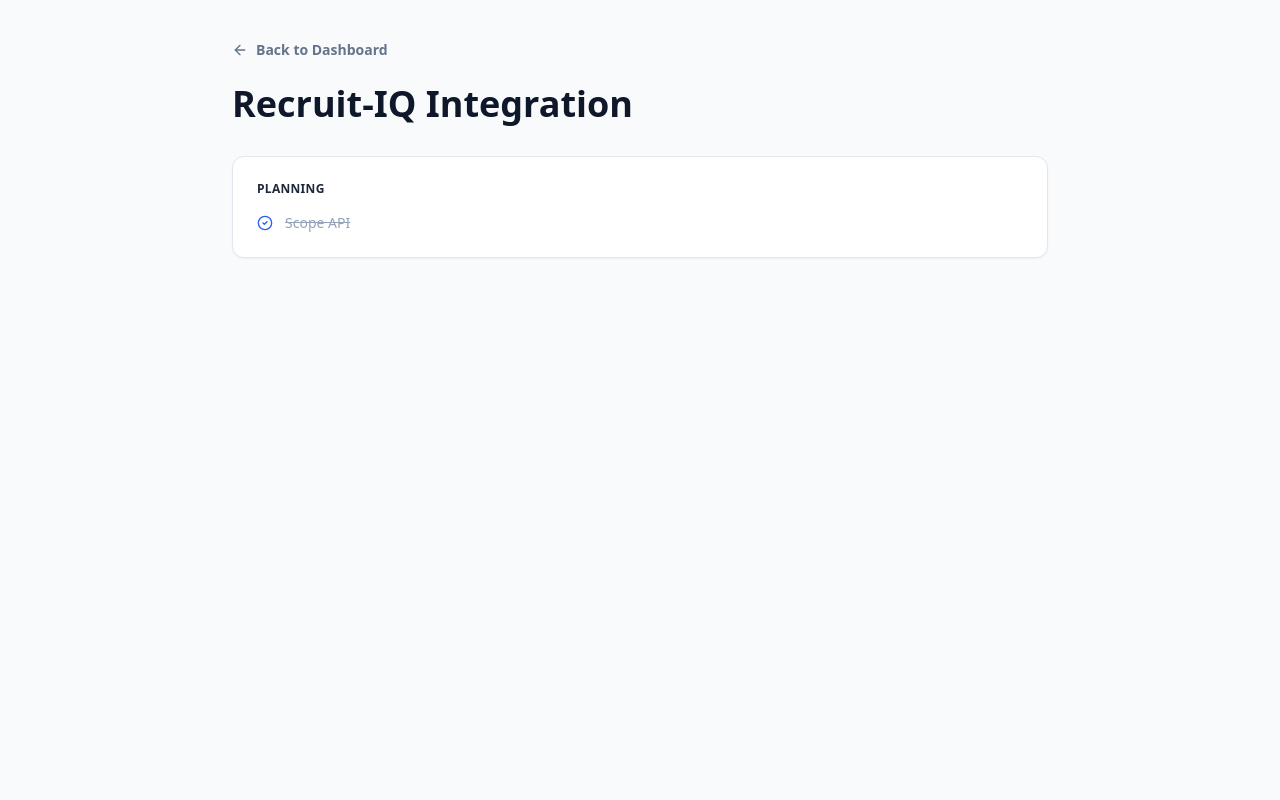
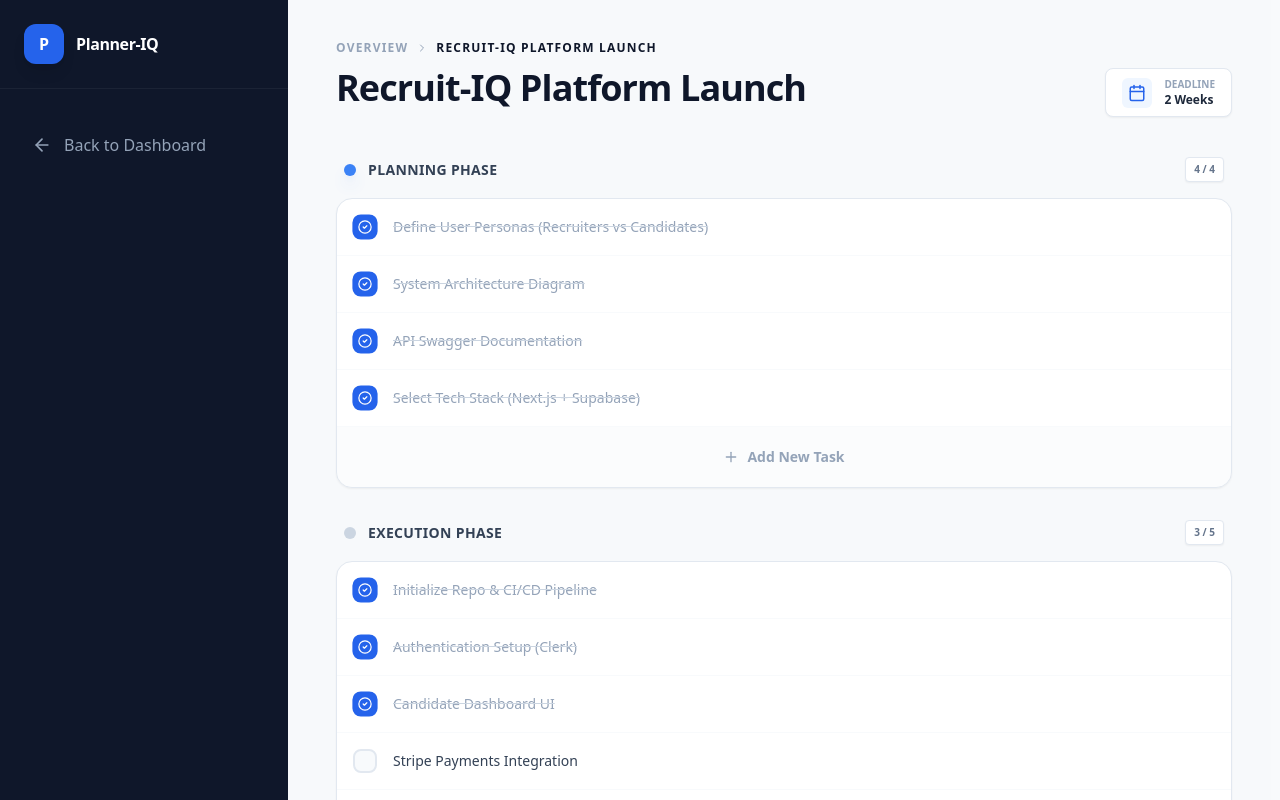
Before and after one commit to dansims2024-afk/Planner-IQ, a Next.js app: page /project/101 in a window 1280 px wide. Shown: the top 800 px of the page. Built offline with nearby package versions, Linux system fonts and the light colour scheme.

Commit message:
Update page.js

```diff
--- a/src/app/project/[id]/page.js
+++ b/src/app/project/[id]/page.js
@@ -2,61 +2,222 @@
 
 import React, { useState, useEffect } from 'react';
 import Link from 'next/link';
-import { CheckCircle2, Plus, ArrowLeft, ChevronRight, Send } from 'lucide-react';
+import {
+  CheckCircle2, Plus, ArrowLeft, ChevronRight, Send, Clock, Calendar
+} from 'lucide-react';
 
-// --- DATA DEFINED LOCALLY (SAFETY FIX) ---
-const INITIAL_PROJECTS = [
+// --- MIRRORED DEMO DATA (Must match Dashboard) ---
+const DEMO_PROJECTS = [
   {
-    id: 101, title: 'Recruit-IQ Integration', type: 'Development', status: 'On Track', deadline: '3 days',
-    phases: [{ id: 1, name: 'Planning', tasks: [{id:1, text:'Scope API', completed:true}] }]
+    id: 101,
+    title: 'Recruit-IQ Platform Launch',
+    type: 'Development',
+    status: 'On Track',
+    currentPhase: 2,
+    nextTask: 'Stripe Integration',
+    deadline: '2 Weeks',
+    phases: [
+      {
+        id: 1,
+        name: 'Planning',
+        tasks: [
+          { id: 1, text: 'Define User Personas (Recruiters vs Candidates)', completed: true },
+          { id: 2, text: 'System Architecture Diagram', completed: true },
+          { id: 3, text: 'API Swagger Documentation', completed: true },
+          { id: 4, text: 'Select Tech Stack (Next.js + Supabase)', completed: true }
+        ]
+      },
+      {
+        id: 2,
+        name: 'Execution',
+        tasks: [
+          { id: 5, text: 'Initialize Repo & CI/CD Pipeline', completed: true },
+          { id: 6, text: 'Authentication Setup (Clerk)', completed: true },
+          { id: 7, text: 'Candidate Dashboard UI', completed: true },
+          { id: 8, text: 'Stripe Payments Integration', completed: false },
+          { id: 9, text: 'Email Notification Service', completed: false }
+        ]
+      },
+      {
+        id: 3,
+        name: 'Review',
+        tasks: [
+          { id: 10, text: 'Internal QA Testing', completed: false },
+          { id: 11, text: 'UAT with Beta Users', completed: false }
+        ]
+      },
+      {
+        id: 4,
+        name: 'Launch',
+        tasks: [
+          { id: 12, text: 'Production Deployment', completed: false },
+          { id: 13, text: 'Go-Live Announcement', completed: false }
+        ]
+      }
+    ]
   },
   {
-    id: 102, title: 'Staff-IQ Launch', type: 'Marketing', status: 'At Risk', deadline: 'Overdue',
-    phases: [{ id: 1, name: 'Planning', tasks: [] }]
+    id: 102,
+    title: 'Q3 Marketing Blitz',
+    type: 'Marketing',
+    status: 'At Risk',
+    currentPhase: 3,
+    nextTask: 'Finalize Ad Spend',
+    deadline: 'Overdue',
+    phases: [
+      { id: 1, name: 'Planning', tasks: [{id:1, text:'Budget Approval', completed:true}] },
+      { id: 2, name: 'Execution', tasks: [{id:2, text:'Create Assets', completed:true}] },
+      { id: 3, name: 'Review', tasks: [{id:3, text:'Legal Review', completed:false}] },
+      { id: 4, name: 'Launch', tasks: [] }
+    ]
   }
 ];
 
 export default function ProjectDetail({ params }) {
   const [project, setProject] = useState(null);
+  const [activeInput, setActiveInput] = useState(null);
+  const [taskText, setTaskText] = useState("");
   const [isMounted, setIsMounted] = useState(false);
-  const [taskText, setTaskText] = useState("");
 
-  useEffect(() => setIsMounted(true), []);
+  useEffect(() => {
+    setIsMounted(true);
+  }, []);
 
   useEffect(() => {
     if (!isMounted) return;
+
+    // Load data from LocalStorage OR fall back to the DEMO set
     const localData = localStorage.getItem('planner_iq_projects');
-    const allProjects = localData ? JSON.parse(localData) : INITIAL_PROJECTS;
+    const allProjects = localData ? JSON.parse(localData) : DEMO_PROJECTS;
 
-    // Safety check for ID
-    const targetId = parseInt(params.id);
-    const found = allProjects.find(p => p.id === targetId);
-    setProject(found || INITIAL_PROJECTS[0]);
-  }, [isMounted, params.id]);
+    // Find the specific project
+    const projectId = parseInt(params.id) || 101;
+    let current = allProjects.find(p => p.id === projectId);
 
-  if (!isMounted || !project) return <div className="p-10 font-bold text-slate-400">Loading...</div>;
+    if (!current) {
+      current = DEMO_PROJECTS[0]; // Fallback to main demo
+    }
+    setProject(current);
+  }, [params.id, isMounted]);
+
+  const saveProject = (updatedProject) => {
+    setProject(updatedProject);
+    const localData = localStorage.getItem('planner_iq_projects');
+    const allProjects = localData ? JSON.parse(localData) : DEMO_PROJECTS;
+
+    const newList = allProjects.map(p =>
+      p.id === updatedProject.id ? updatedProject : p
+    );
+    localStorage.setItem('planner_iq_projects', JSON.stringify(newList));
+  };
+
+  const handleAddTask = (phaseId) => {
+    if (!taskText.trim() || !project) return;
+    const newTask = { id: Date.now(), text: taskText, completed: false };
+    const updatedPhases = project.phases.map(phase => {
+      if (phase.id !== phaseId) return phase;
+      return { ...phase, tasks: [...(phase.tasks || []), newTask] };
+    });
+    saveProject({ ...project, phases: updatedPhases });
+    setTaskText("");
+    setActiveInput(null);
+  };
+
+  const toggleTask = (phaseId, taskId) => {
+    if (!project) return;
+    const updatedPhases = project.phases.map(phase => {
+      if (phase.id !== phaseId) return phase;
+      return {
+        ...phase,
+        tasks: phase.tasks.map(task =>
+          task.id === taskId ? { ...task, completed: !task.completed } : task
+        )
+      };
+    });
+    saveProject({ ...project, phases: updatedPhases });
+  };
+
+  if (!isMounted || !project) return <div className="p-10 text-slate-400 font-bold">Loading...</div>;
 
   return (
     <div className="min-h-screen bg-slate-50 flex font-sans text-slate-900">
-      <main className="max-w-4xl mx-auto p-10 w-full">
-        <Link href="/" className="flex items-center gap-2 text-slate-500 mb-6 hover:text-blue-600 font-bold text-sm"><ArrowLeft size={16} /> Back to Dashboard</Link>
-        <h1 className="text-4xl font-extrabold text-slate-900 mb-8">{project.title}</h1>
 
-        <div className="space-y-6">
-          {(project.phases || []).map(phase => (
-            <div key={phase.id} className="bg-white p-6 rounded-xl border border-slate-200 shadow-sm">
-              <h3 className="font-bold text-slate-800 uppercase tracking-wide text-xs mb-4">{phase.name}</h3>
-              <div className="space-y-3">
-                {(phase.tasks || []).map(task => (
-                  <div key={task.id} className="flex items-center gap-3 text-sm">
-                    <CheckCircle2 size={16} className={task.completed ? "text-blue-600" : "text-slate-300"} />
-                    <span className={task.completed ? "line-through text-slate-400" : "text-slate-700"}>{task.text}</span>
-                  </div>
-                ))}
-                {phase.tasks?.length === 0 && <div className="text-slate-400 text-sm italic">No tasks yet.</div>}
+      {/* SIDEBAR */}
+      <aside className="w-72 bg-slate-900 text-slate-300 flex flex-col fixed h-full hidden lg:flex">
+        <div className="p-6 border-b border-white/5 flex items-center gap-3">
+          <div className="w-10 h-10 bg-blue-600 rounded-xl flex items-center justify-center text-white font-bold shadow-lg">P</div>
+          <h1 className="font-bold text-white tracking-tight">Planner-IQ</h1>
+        </div>
+        <nav className="p-4 mt-4">
+          <Link href="/" className="flex items-center gap-3 px-4 py-3 rounded-xl hover:bg-white/10 text-slate-400 hover:text-white transition-all font-medium">
+            <ArrowLeft size={20} /> Back to Dashboard
+          </Link>
+        </nav>
+      </aside>
+
+      <main className="flex-1 lg:ml-72 relative p-10 bg-slate-50/50">
+        <div className="max-w-4xl mx-auto">
+
+          {/* HEADER */}
+          <header className="mb-10">
+            <div className="flex items-center gap-2 text-xs font-bold text-slate-400 uppercase tracking-widest mb-3">
+              <Link href="/" className="hover:text-blue-600 transition-colors">Overview</Link>
+              <ChevronRight size={12} />
+              <span className="text-slate-900">{project.title}</span>
+            </div>
+            <div className="flex justify-between items-start">
+              <h1 className="text-4xl font-extrabold text-slate-900 tracking-tight">{project.title}</h1>
+              <div className="flex items-center gap-3 bg-white px-4 py-2 rounded-lg border border-slate-200 shadow-sm">
+                 <div className="p-1.5 bg-blue-50 text-blue-600 rounded-md">
+                    <Calendar size={18} />
+                 </div>
+                 <div>
+                    <div className="text-[10px] font-bold text-slate-400 uppercase">Deadline</div>
+                    <div className="text-xs font-bold text-slate-800">{project.deadline || 'No Date'}</div>
+                 </div>
               </div>
             </div>
-          ))}
+          </header>
+
+          {/* PHASES LIST */}
+          <div className="space-y-8 pb-20">
+            {(project.phases || []).map((phase) => (
+              <section key={phase.id} className="group">
+                <div className="flex items-center justify-between mb-4 px-2">
+                  <div className="flex items-center gap-3">
+                    <div className={`w-3 h-3 rounded-full ${phase.tasks?.every(t => t.completed) && phase.tasks?.length > 0 ? 'bg-blue-500 shadow-lg shadow-blue-500/30' : 'bg-slate-300'}`} />
+                    <h3 className="font-bold text-slate-700 uppercase tracking-wide text-sm">{phase.name} Phase</h3>
+                  </div>
+                  <span className="text-[10px] font-bold text-slate-500 bg-white border border-slate-200 px-2 py-1 rounded shadow-sm">
+                    {phase.tasks?.filter(t => t.completed).length || 0} / {phase.tasks?.length || 0}
+                  </span>
+                </div>
+
+                <div className="bg-white rounded-2xl border border-slate-200 shadow-sm overflow-hidden hover:shadow-md transition-shadow duration-500">
+                  {(phase.tasks || []).map((task) => (
+                    <div key={task.id} onClick={() => toggleTask(phase.id, task.id)} className="flex items-center gap-4 p-4 border-b border-slate-50 hover:bg-slate-50 cursor-pointer group/task transition-all">
+                      <div className={`w-6 h-6 rounded-lg border-2 flex items-center justify-center transition-all duration-300 ${task.completed ? 'bg-blue-600 border-blue-600 scale-105' : 'border-slate-200 bg-slate-50 group-hover/task:border-blue-400'}`}>
+                        {task.completed && <CheckCircle2 size={14} className="text-white" />}
+                      </div>
+                      <span className={`text-sm font-medium transition-all duration-300 ${task.completed ? 'text-slate-400 line-through decoration-slate-300' : 'text-slate-700'}`}>{task.text}</span>
+                    </div>
+                  ))}
+
+                  {/* ADD TASK INPUT */}
+                  <div className="p-3 bg-slate-50/50">
+                    {activeInput === phase.id ? (
+                      <div className="flex items-center gap-2 p-1 animate-in fade-in slide-in-from-top-1 duration-200">
+                        <input autoFocus type="text" value={taskText} onChange={(e) => setTaskText(e.target.value)} onKeyDown={(e) => e.key === 'Enter' && handleAddTask(phase.id)} className="flex-1 bg-white border border-blue-200 rounded-xl px-4 py-2.5 text-sm shadow-sm outline-none focus:ring-2 focus:ring-blue-100" placeholder="Type new task..." />
+                        <button onClick={() => handleAddTask(phase.id)} className="p-2.5 bg-blue-600 text-white rounded-xl shadow-lg shadow-blue-600/20 hover:scale-105 transition-transform"><Send size={16} /></button>
+                      </div>
+                    ) : (
+                      <button onClick={() => { setActiveInput(phase.id); setTaskText(""); }} className="w-full flex items-center justify-center gap-2 px-4 py-2 text-slate-400 text-sm font-semibold hover:text-blue-600 hover:bg-white rounded-xl transition-all"><Plus size={16} /> Add New Task</button>
+                    )}
+                  </div>
+                </div>
+              </section>
+            ))}
+          </div>
         </div>
       </main>
     </div>
```
